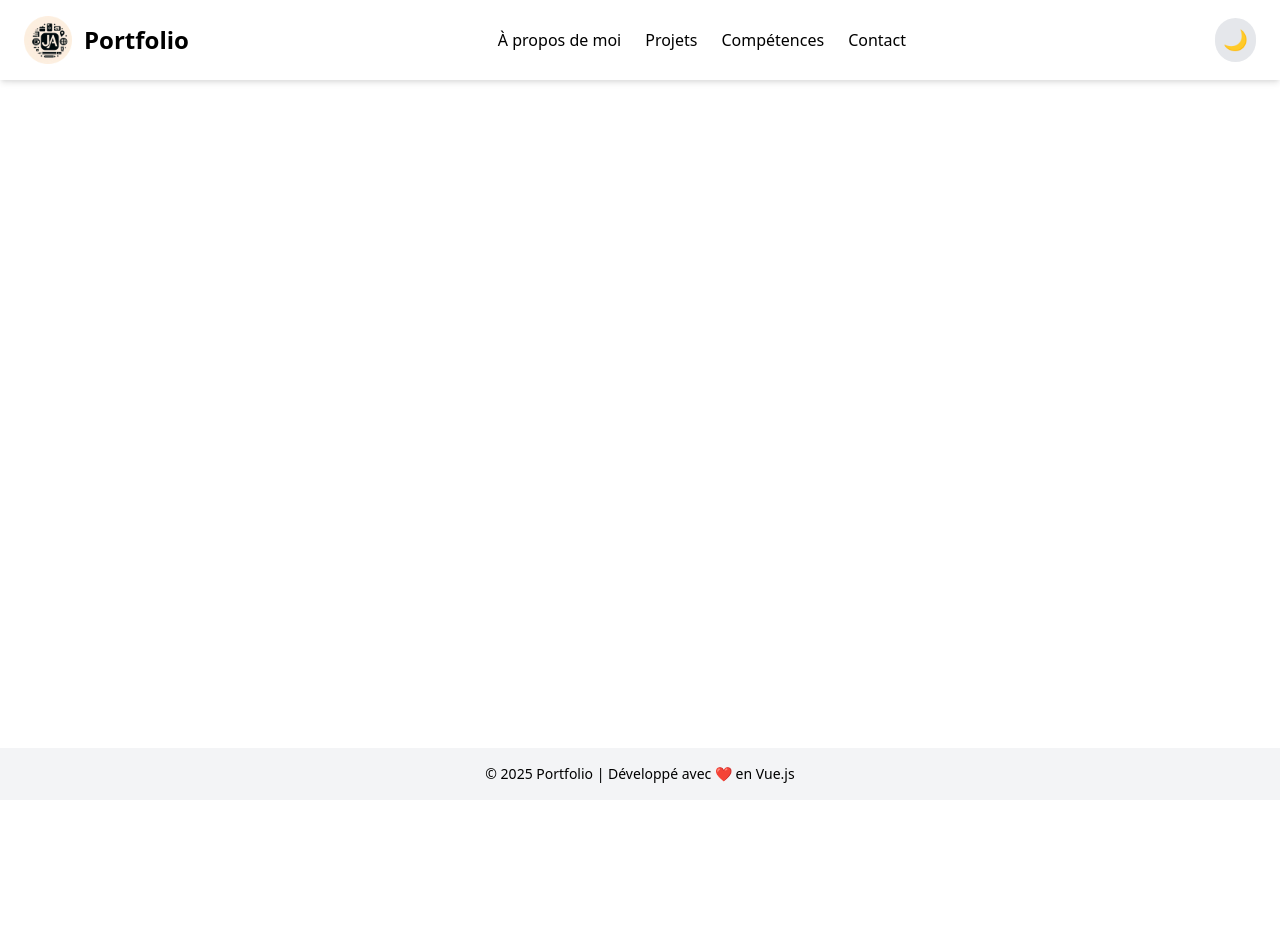
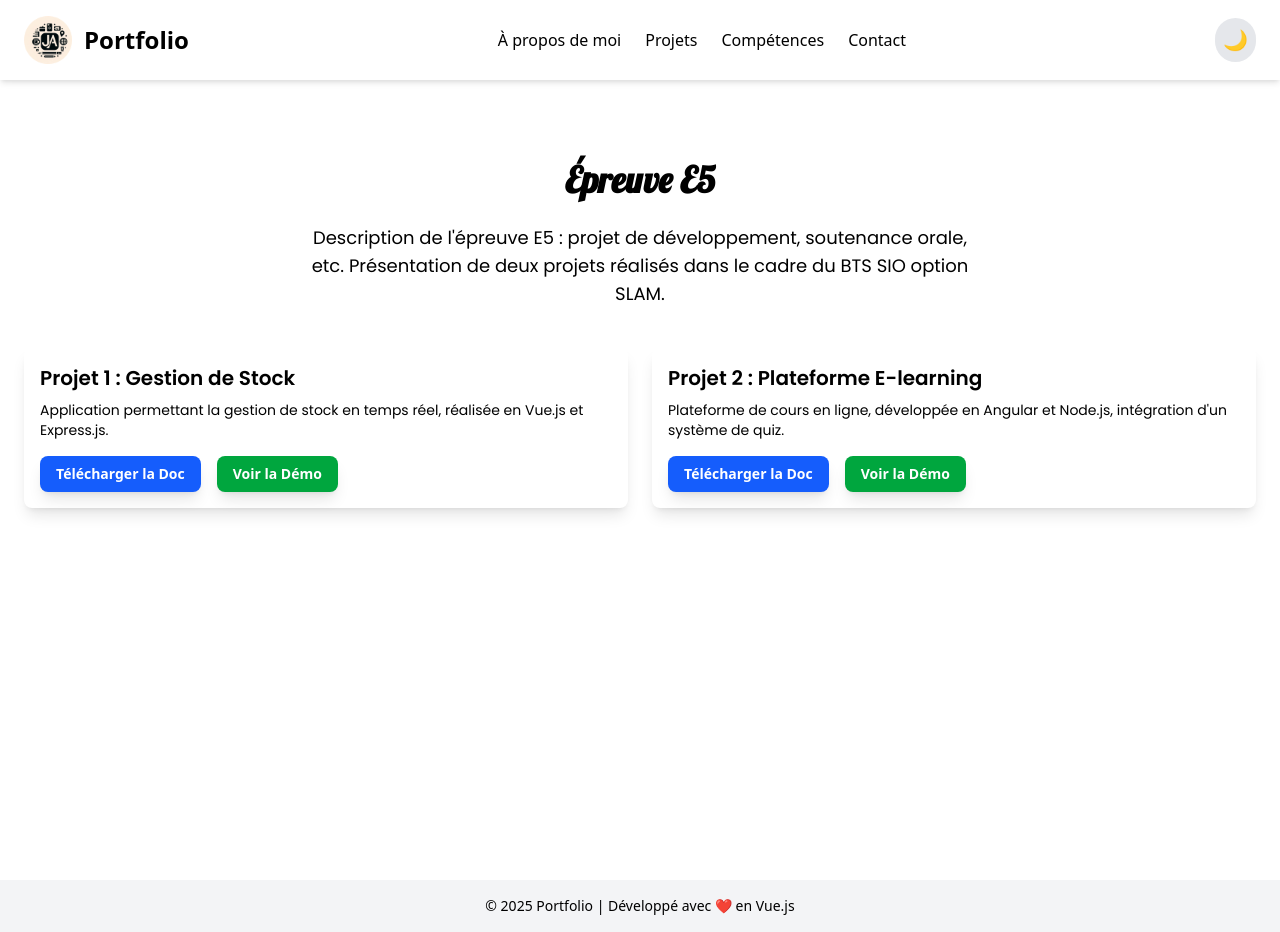
Before and after one commit to JeanAuryel/portfolio, a Vue app: page /e5 in a window 1280 px wide. Before the commit the page ends 800 px from the top, so only its background shows below. Built offline with nearby package versions, Linux system fonts and the light colour scheme.

Commit message:
ajout des epreuves E4 et E5

```diff
--- a/src/router/index.ts
+++ b/src/router/index.ts
@@ -4,6 +4,8 @@ import AboutMeView from '@/views/AboutMeView.vue'
 import ProjectsView from '@/views/ProjectsView.vue'
 import SkillsView from '@/views/SkillsView.vue'
 import ContactView from '@/views/ContactView.vue'
+import Epreuve_E4 from '@/views/Epreuve_E4.vue'
+import Epreuve_E5 from '@/views/Epreuve_E5.vue'
 
 const routes = [
   { path: '/', name: 'Home', component: HomeView },
@@ -12,6 +14,8 @@ const routes = [
   { path: '/projects', name: 'Projects', component: ProjectsView },
   { path: '/skills', name: 'Skills', component: SkillsView },
   { path: '/contact', name: 'Contact', component: ContactView },
+  { path: '/e4', name: 'E4', component: Epreuve_E4 },
+  { path: '/e5', name: 'E5', component: Epreuve_E5 },
 ]
 
 const router = createRouter({
--- /dev/null
+++ b/src/views/Epreuve_E4.vue
@@ -0,0 +1,40 @@
+<template>
+  <div class="min-h-screen flex flex-col">
+    <main class="flex-grow pt-20 container mx-auto px-6">
+      <h1 class="text-4xl font-bold font-lobster text-center mb-6">Épreuve E4</h1>
+      <p class="text-lg font-poppins max-w-2xl mx-auto text-center">
+        Description de l'épreuve E4 du BTS SIO option SLAM : mise en situation professionnelle,
+        analyse de dossiers, préparation et présentation des solutions techniques...
+      </p>
+
+      <!-- Lien de téléchargement du fichier Excel -->
+      <div class="text-center mt-8">
+        <a
+          href="/components/assets/docs/E4- Tableau de synthèse - Epreuve E4 - BTS SIO 2022.xlsx"
+          download
+          class="mt-6 inline-block bg-blue-600 hover:bg-blue-700 text-white py-3 px-6 rounded-xl text-lg font-semibold shadow-lg hover:scale-105 transition-all duration-300"
+        >
+          Télécharger le fichier Excel
+        </a>
+      </div>
+    </main>
+  </div>
+</template>
+
+<script lang="ts">
+export default {
+  name: 'EpreuveE4View',
+}
+</script>
+
+<style scoped>
+@import url('https://fonts.googleapis.com/css2?family=Lobster&family=Poppins:wght@300;400;600&display=swap');
+
+.font-lobster {
+  font-family: 'Lobster', cursive;
+}
+
+.font-poppins {
+  font-family: 'Poppins', sans-serif;
+}
+</style>
--- /dev/null
+++ b/src/views/Epreuve_E5.vue
@@ -0,0 +1,79 @@
+<template>
+  <div class="min-h-screen flex flex-col">
+    <main class="flex-grow pt-20 container mx-auto px-6">
+      <h1 class="text-4xl font-bold font-lobster text-center mb-6">Épreuve E5</h1>
+      <p class="text-lg font-poppins max-w-2xl mx-auto text-center">
+        Description de l'épreuve E5 : projet de développement, soutenance orale, etc. Présentation
+        de deux projets réalisés dans le cadre du BTS SIO option SLAM.
+      </p>
+
+      <!-- Liste des projets E5 -->
+      <div class="mt-10 grid grid-cols-1 md:grid-cols-2 gap-6">
+        <div
+          v-for="(project, index) in e5Projects"
+          :key="index"
+          class="bg-white dark:bg-gray-800 rounded-lg shadow-lg p-4 transition-all hover:scale-105"
+        >
+          <h2 class="text-xl font-semibold font-poppins mb-2">{{ project.title }}</h2>
+          <p class="text-sm font-poppins mb-4">{{ project.description }}</p>
+          <div class="flex space-x-4">
+            <!-- Lien téléchargement -->
+            <a
+              :href="project.docLink"
+              download
+              class="bg-blue-600 hover:bg-blue-700 text-white py-2 px-4 rounded-lg text-sm font-semibold transition-all duration-300 shadow-lg"
+            >
+              Télécharger la Doc
+            </a>
+            <!-- Lien démo -->
+            <a
+              :href="project.demoLink"
+              target="_blank"
+              class="bg-green-600 hover:bg-green-700 text-white py-2 px-4 rounded-lg text-sm font-semibold transition-all duration-300 shadow-lg"
+            >
+              Voir la Démo
+            </a>
+          </div>
+        </div>
+      </div>
+    </main>
+  </div>
+</template>
+
+<script lang="ts">
+export default {
+  name: 'EpreuveE5View',
+  data() {
+    return {
+      e5Projects: [
+        {
+          title: 'Projet 1 : Gestion de Stock',
+          description:
+            'Application permettant la gestion de stock en temps réel, réalisée en Vue.js et Express.js.',
+          docLink: '/docs/projet1_doc.pdf', // place le PDF dans public/docs/
+          demoLink: 'https://domaine-de-demo.fr/projet1',
+        },
+        {
+          title: 'Projet 2 : Plateforme E-learning',
+          description:
+            "Plateforme de cours en ligne, développée en Angular et Node.js, intégration d'un système de quiz.",
+          docLink: '/docs/projet2_doc.pdf',
+          demoLink: 'https://domaine-de-demo.fr/projet2',
+        },
+      ],
+    }
+  },
+}
+</script>
+
+<style scoped>
+@import url('https://fonts.googleapis.com/css2?family=Lobster&family=Poppins:wght@300;400;600&display=swap');
+
+.font-lobster {
+  font-family: 'Lobster', cursive;
+}
+
+.font-poppins {
+  font-family: 'Poppins', sans-serif;
+}
+</style>
```
Also changed, not shown: 1 other file (tests, documents, lock files or other folders).
